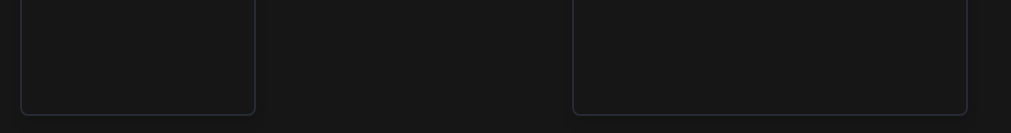
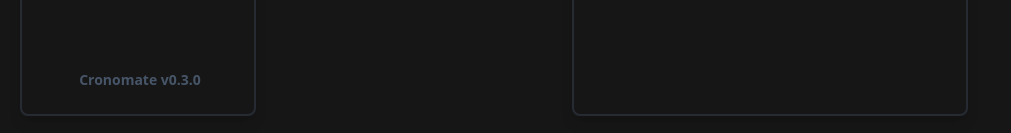
Before and after one commit to pedroditersimon/cronomate, a React (Vite) app: page / in a window 1280 px wide. Shown: the part 664-797 px from the top of the page, without its empty margins (0-1011 px from the left). Built offline with nearby package versions, Linux system fonts and the light colour scheme.

Commit message:
added a text showing app name and version

```diff
--- a/src/shared/layouts/Sidebar.tsx
+++ b/src/shared/layouts/Sidebar.tsx
@@ -1,9 +1,13 @@
-import { ReactNode } from "react";
+import { version } from '../../../package.json';
+const appVersion = version;
+
+import { ReactNode } from 'react';
 import Container from "./Container";
 import clsx from "clsx";
 import { Link as LinkType } from "src/shared/types/Link";
 import LinkBtn from "src/shared/components/interactable/LinkBtn";
 import { useLocation } from "react-router";
+
 
 interface LinkBtnType extends LinkType {
     text?: string,
@@ -22,6 +26,7 @@ export default function Sidebar({ links }: Props) {
 
     return (
         <Container width="min-w-56">
+
             <div className="flex flex-col gap-1">
                 {links.map(link => {
                     const isActive = basePath === link.to;
@@ -65,6 +70,10 @@ export default function Sidebar({ links }: Props) {
                 })}
             </div>
 
+            <span className='mt-auto text-center text-sm font-semibold text-slate-600'>
+                Cronomate v{appVersion}
+            </span>
+
         </Container >
     );
 }
```
